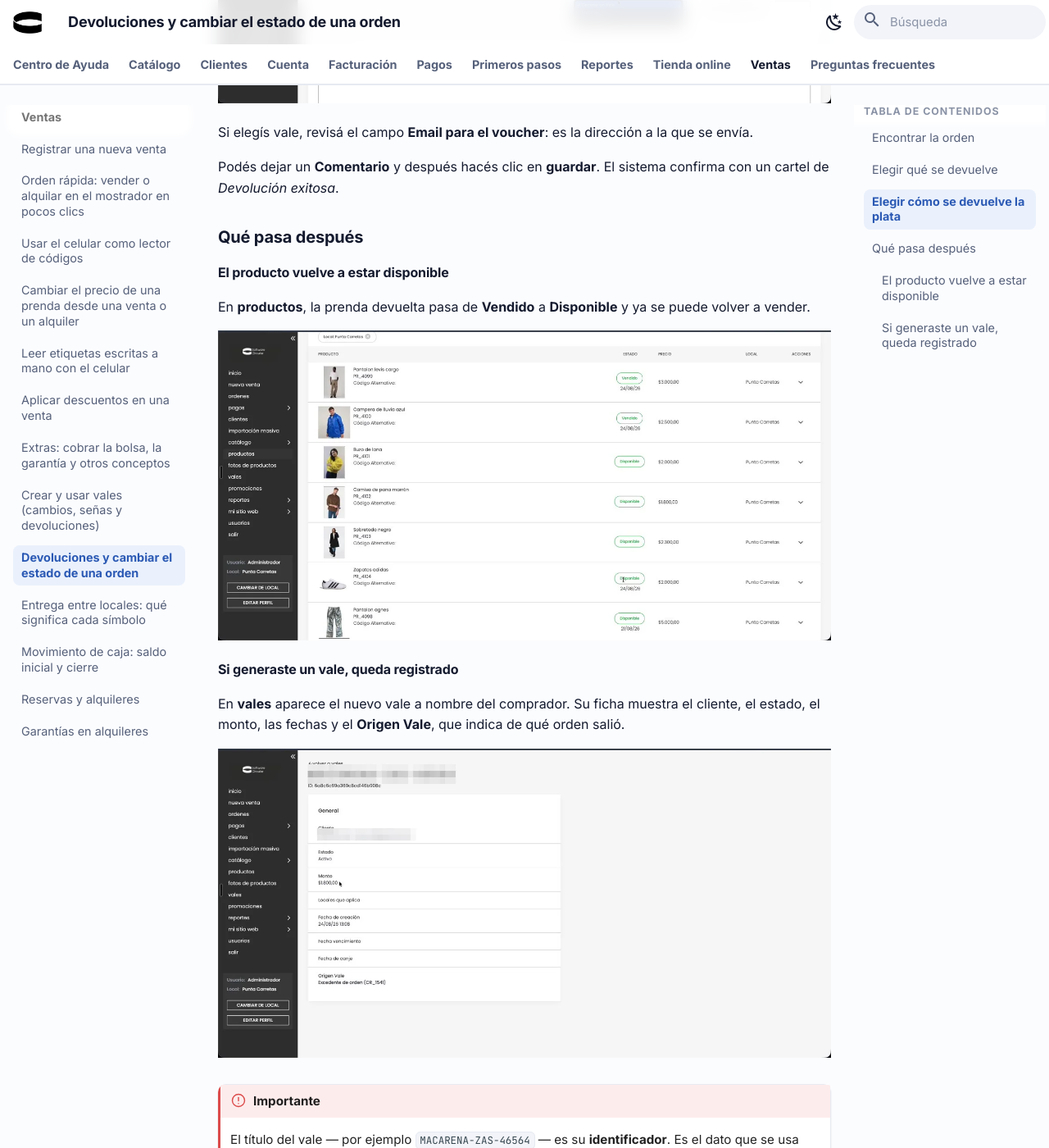
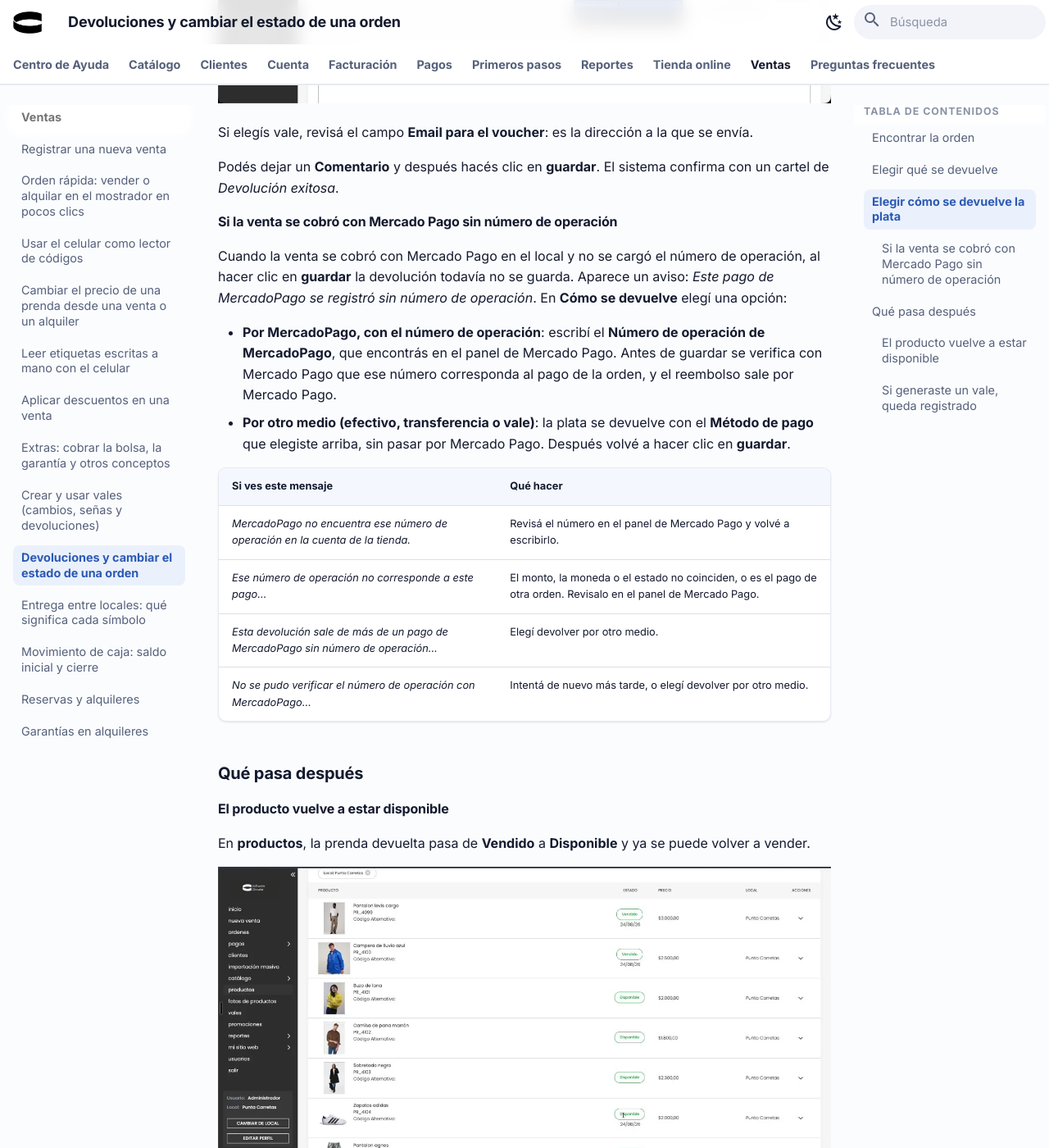
Before and after one commit to CircularSoftware/sc-docs, an MkDocs documentation site: the page built from docs/ventas/devoluciones-estados-orden.md, in a window 1280 px wide and 1400 px high, scrolled down 2045 px. Shown: the whole window at 82% size. Built offline with MkDocs 1.6.1 and Material for MkDocs 9.7.7, drawn with Linux system fonts in a browser that asks for light colours.

Commit message:
docs: sync from Notion [skip ci]

```diff
--- a/docs/ventas/devoluciones-estados-orden.md
+++ b/docs/ventas/devoluciones-estados-orden.md
@@ -4,7 +4,9 @@
 order: 50
 type: Guía
 aliases: cómo cancelo una venta, hacer un cambio, no me deja devolver, devuelto al
-  cliente, revertir una orden finalizada
+  cliente, revertir una orden finalizada, devolver un pago de mercado pago, número
+  de operación de mercado pago, se registró sin número de operación, reembolso por
+  mercado pago
 ---
 
 # Devoluciones y cambiar el estado de una orden
@@ -43,6 +45,21 @@
 
 Podés dejar un **Comentario** y después hacés clic en **guardar**. El sistema confirma con un cartel de *Devolución exitosa*.
 
+#### Si la venta se cobró con Mercado Pago sin número de operación
+
+Cuando la venta se cobró con Mercado Pago en el local y no se cargó el número de operación, al hacer clic en **guardar** la devolución todavía no se guarda. Aparece un aviso: *Este pago de MercadoPago se registró sin número de operación*. En **Cómo se devuelve** elegí una opción:
+
+- **Por MercadoPago, con el número de operación**: escribí el **Número de operación de MercadoPago**, que encontrás en el panel de Mercado Pago. Antes de guardar se verifica con Mercado Pago que ese número corresponda al pago de la orden, y el reembolso sale por Mercado Pago.
+- **Por otro medio (efectivo, transferencia o vale)**: la plata se devuelve con el **Método de pago** que elegiste arriba, sin pasar por Mercado Pago.
+Después volvé a hacer clic en **guardar**.
+
+| Si ves este mensaje | Qué hacer |
+| --- | --- |
+| *MercadoPago no encuentra ese número de operación en la cuenta de la tienda.* | Revisá el número en el panel de Mercado Pago y volvé a escribirlo. |
+| *Ese número de operación no corresponde a este pago…* | El monto, la moneda o el estado no coinciden, o es el pago de otra orden. Revisalo en el panel de Mercado Pago. |
+| *Esta devolución sale de más de un pago de MercadoPago sin número de operación…* | Elegí devolver por otro medio. |
+| *No se pudo verificar el número de operación con MercadoPago…* | Intentá de nuevo más tarde, o elegí devolver por otro medio. |
+
 ### Qué pasa después
 
 #### El producto vuelve a estar disponible
@@ -63,4 +80,4 @@
 !!! tip "Tip"
     El estado **Devuelto al cliente** es final: no se puede volver a **Disponible** desde el panel. Si te pasó por error, escribinos y lo corregimos.
 
-<p class="doc-aliases" markdown>Términos relacionados: cómo cancelo una venta, hacer un cambio, no me deja devolver, devuelto al cliente, revertir una orden finalizada</p>
+<p class="doc-aliases" markdown>Términos relacionados: cómo cancelo una venta, hacer un cambio, no me deja devolver, devuelto al cliente, revertir una orden finalizada, devolver un pago de mercado pago, número de operación de mercado pago, se registró sin número de operación, reembolso por mercado pago</p>
```
Also changed, not shown: docs/pagos/webhook-mercado-pago.md (+12 -5 lines).
